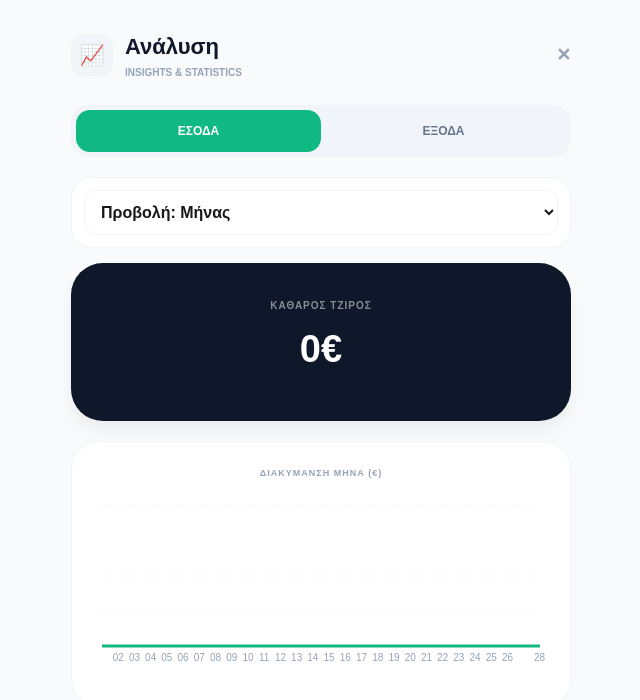
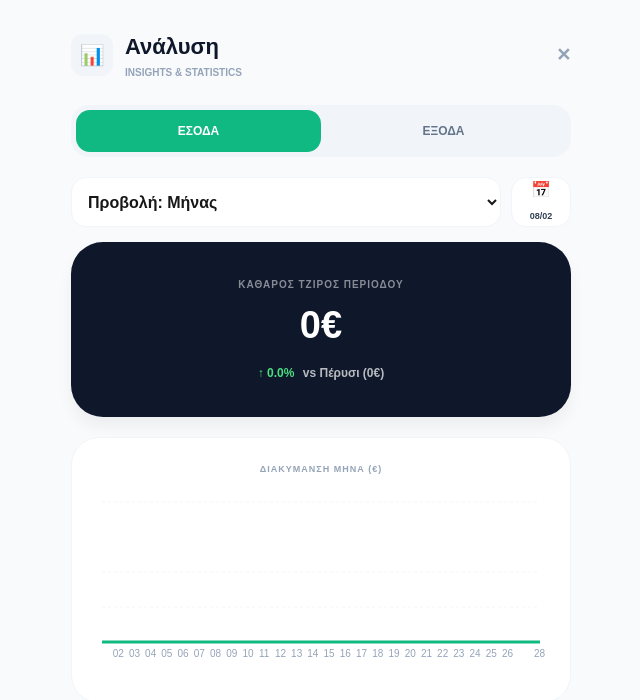
Before and after one commit to tsigris/cosy-management, a Next.js app: page /analysis in a window 1280 px wide. Shown: the top 700 px of the page, without its empty margins (319-959 px from the left). Built offline with nearby package versions, Linux system fonts and the light colour scheme.

Commit message:
Update page.tsx

```diff
--- a/src/app/analysis/page.tsx
+++ b/src/app/analysis/page.tsx
@@ -5,7 +5,10 @@ import { useEffect, useState, Suspense, useMemo } from 'react'
 import { supabase } from '@/lib/supabase'
 import Link from 'next/link'
 import { useRouter } from 'next/navigation'
-import { startOfMonth, endOfMonth, format, parseISO, eachDayOfInterval } from 'date-fns'
+import {
+  startOfMonth, endOfMonth, format, parseISO, eachDayOfInterval,
+  subYears, startOfWeek, endOfWeek, isWithinInterval, startOfYear, endOfYear
+} from 'date-fns'
 import { el } from 'date-fns/locale'
 import { AreaChart, Area, XAxis, Tooltip, ResponsiveContainer, CartesianGrid } from 'recharts'
 
@@ -26,7 +29,11 @@ function AnalysisContent() {
         if (!user) return
         const { data: profile } = await supabase.from('profiles').select('store_id').eq('id', user.id).single()
         if (profile?.store_id) {
-          const { data } = await supabase.from('transactions').select('*, suppliers(name)').eq('store_id', profile.store_id).order('date', { ascending: true })
+          // Φέρνουμε δεδομένα και από πέρυσι για τη σύγκριση
+          const { data } = await supabase.from('transactions')
+            .select('*, suppliers(name)')
+            .eq('store_id', profile.store_id)
+            .order('date', { ascending: true })
           if (data) setTransactions(data)
         }
       } catch (err) { console.error(err) } finally { setLoading(false) }
@@ -34,22 +41,50 @@ function AnalysisContent() {
     loadData()
   }, [])
 
-  const filteredData = useMemo(() => {
-    return transactions.filter(t => {
-      if (period === 'custom_day') return t.date.split('T')[0] === selectedDate
-      if (period === 'month') {
+  // --- ΛΟΓΙΚΗ ΥΠΟΛΟΓΙΣΜΟΥ ΠΕΡΙΟΔΩΝ (ΤΩΡΑ & ΠΕΡΣΙ) ---
+  const stats = useMemo(() => {
+    const now = parseISO(selectedDate)
+    const lastYear = subYears(now, 1)
+
+    let currentRange = { start: now, end: now }
+    let lastYearRange = { start: lastYear, end: lastYear }
+
+    if (period === 'month') {
+      currentRange = { start: startOfMonth(now), end: endOfMonth(now) }
+      lastYearRange = { start: startOfMonth(lastYear), end: endOfMonth(lastYear) }
+    } else if (period === 'week') {
+      currentRange = { start: startOfWeek(now, { weekStartsOn: 1 }), end: endOfWeek(now, { weekStartsOn: 1 }) }
+      lastYearRange = { start: startOfWeek(lastYear, { weekStartsOn: 1 }), end: endOfWeek(lastYear, { weekStartsOn: 1 }) }
+    } else if (period === 'year') {
+      currentRange = { start: startOfYear(now), end: endOfYear(now) }
+      lastYearRange = { start: startOfYear(lastYear), end: endOfYear(lastYear) }
+    }
+
+    const currentData = transactions.filter(t => {
         const d = parseISO(t.date)
-        const now = new Date()
-        return d >= startOfMonth(now) && d <= endOfMonth(now)
-      }
-      return true
+        if (period === 'custom_day') return t.date.split('T')[0] === selectedDate
+        return isWithinInterval(d, currentRange)
     })
-  }, [transactions, period, selectedDate])
 
-  const currentViewData = filteredData.filter(t => (view === 'income' ? t.type === 'income' : t.type === 'expense' || t.category === 'pocket'))
-  const totalAmount = currentViewData.filter(t => t.category !== 'pocket' && !t.is_credit).reduce((acc, t) => acc + Number(t.amount), 0)
+    const prevData = transactions.filter(t => {
+        const d = parseISO(t.date)
+        if (period === 'custom_day') return t.date.split('T')[0] === format(lastYear, 'yyyy-MM-dd')
+        return isWithinInterval(d, lastYearRange)
+    })
 
-  const zEntries = currentViewData.filter(t => t.category === 'Εσοδα Ζ')
+    const currentViewData = currentData.filter(t => (view === 'income' ? t.type === 'income' : t.type === 'expense' || t.category === 'pocket'))
+    const prevViewData = prevData.filter(t => (view === 'income' ? t.type === 'income' : t.type === 'expense' || t.category === 'pocket'))
+
+    const currentTotal = currentViewData.filter(t => t.category !== 'pocket' && !t.is_credit).reduce((acc, t) => acc + Number(t.amount), 0)
+    const prevTotal = prevViewData.filter(t => t.category !== 'pocket' && !t.is_credit).reduce((acc, t) => acc + Number(t.amount), 0)
+
+    const diff = currentTotal - prevTotal
+    const percent = prevTotal !== 0 ? (diff / prevTotal) * 100 : 0
+
+    return { currentTotal, prevTotal, diff, percent, currentViewData, currentData }
+  }, [transactions, period, selectedDate, view])
+
+  const zEntries = stats.currentViewData.filter(t => t.category === 'Εσοδα Ζ')
   const zStats = {
     total: zEntries.reduce((acc, t) => acc + Number(t.amount), 0),
     count: zEntries.length,
@@ -61,7 +96,7 @@ function AnalysisContent() {
 
   const chartData = useMemo(() => {
     if (period !== 'month') return []
-    const days = eachDayOfInterval({ start: startOfMonth(new Date()), end: endOfMonth(new Date()) })
+    const days = eachDayOfInterval({ start: startOfMonth(parseISO(selectedDate)), end: endOfMonth(parseISO(selectedDate)) })
     return days.map(day => {
       const dayStr = format(day, 'yyyy-MM-dd')
       const dayTotal = transactions
@@ -69,7 +104,7 @@ function AnalysisContent() {
         .reduce((sum, t) => sum + Math.abs(Number(t.amount)), 0)
       return { name: format(day, 'dd'), amount: dayTotal }
     })
-  }, [transactions, view, period])
+  }, [transactions, view, period, selectedDate])
 
   return (
     <div style={{ maxWidth: '500px', margin: '0 auto', fontFamily: 'sans-serif' }}>
@@ -77,7 +112,7 @@ function AnalysisContent() {
       {/* HEADER */}
       <div style={{ display: 'flex', justifyContent: 'space-between', alignItems: 'center', marginBottom: '25px', paddingTop: '15px' }}>
         <div style={{ display: 'flex', alignItems: 'center', gap: '12px' }}>
-          <div style={logoBoxStyle}>📈</div>
+          <div style={logoBoxStyle}>📊</div>
           <div>
             <h1 style={{ fontWeight: '900', fontSize: '22px', margin: 0, color: '#0f172a' }}>Ανάλυση</h1>
             <p style={{ margin: '2px 0 0', fontSize: '10px', color: '#94a3b8', fontWeight: '800', textTransform: 'uppercase' }}>Insights & Statistics</p>
@@ -92,23 +127,32 @@ function AnalysisContent() {
         <button onClick={() => setView('expenses')} style={{...tabBtn, backgroundColor: view === 'expenses' ? '#ef4444' : 'transparent', color: view === 'expenses' ? 'white' : '#64748b'}}>ΕΞΟΔΑ</button>
       </div>
 
-      {/* PERIOD & CALENDAR */}
-      <div style={filterCard}>
+      {/* FILTER BAR WITH PERMANENT CALENDAR */}
+      <div style={filterBar}>
         <select value={period} onChange={e => setPeriod(e.target.value)} style={selectStyle}>
+          <option value="custom_day">Προβολή: Ημέρα</option>
+          <option value="week">Προβολή: Εβδομάδα</option>
           <option value="month">Προβολή: Μήνας</option>
-          <option value="custom_day">Προβολή: Ημέρα</option>
+          <option value="year">Προβολή: Έτος</option>
         </select>
-        {period === 'custom_day' && (
-          <div style={dateInputWrapper}>
+
+        <div style={calendarCard}>
             <input type="date" value={selectedDate} onChange={e => setSelectedDate(e.target.value)} style={dateInput} />
-            <span style={{fontSize:'18px'}}>📅</span>
-          </div>
-        )}
+            <div style={{textAlign:'center'}}>
+                <span style={{fontSize:'16px', display:'block'}}>📅</span>
+                <span style={{fontSize:'9px', fontWeight:'900', color:'#334155'}}>{format(parseISO(selectedDate), 'dd/MM')}</span>
+            </div>
+        </div>
       </div>
 
       <div style={{...heroCard, backgroundColor: view === 'income' ? '#0f172a' : '#450a0a'}}>
-        <p style={labelMicro}>{view === 'income' ? 'ΚΑΘΑΡΟΣ ΤΖΙΡΟΣ' : 'ΣΥΝΟΛΙΚΑ ΕΞΟΔΑ'}</p>
-        <h2 style={{ fontSize: '38px', fontWeight: '900', margin: '8px 0' }}>{totalAmount.toLocaleString('el-GR')}€</h2>
+        <p style={labelMicro}>ΚΑΘΑΡΟΣ ΤΖΙΡΟΣ ΠΕΡΙΟΔΟΥ</p>
+        <h2 style={{ fontSize: '38px', fontWeight: '900', margin: '5px 0' }}>{stats.currentTotal.toLocaleString('el-GR')}€</h2>
+
+        {/* ΣΥΓΚΡΙΣΗ ΜΕ ΠΕΡΣΙ */}
+        <div style={{ marginTop: '10px', fontSize: '12px', fontWeight: '700', color: stats.percent >= 0 ? '#4ade80' : '#f87171' }}>
+            {stats.percent >= 0 ? '↑' : '↓'} {Math.abs(stats.percent).toFixed(1)}% <span style={{opacity:0.7, color:'white', marginLeft: '5px'}}>vs Πέρυσι ({stats.prevTotal.toFixed(0)}€)</span>
+        </div>
       </div>
 
       {/* AREA CHART */}
@@ -142,7 +186,7 @@ function AnalysisContent() {
               <p style={{ fontWeight: '900', margin: 0, fontSize: '15px' }}>📟 ΣΥΝΟΛΟ Ζ ΠΕΡΙΟΔΟΥ</p>
               <span style={{ fontSize: '11px', opacity: 0.7 }}>{zStats.count} Καταχωρήσεις</span>
             </div>
-            <p style={{ fontWeight: '900', fontSize: '20px', margin: 0 }}>+{zStats.total.toFixed(2)}€</p>
+            <p style={{ fontWeight: '900', fontSize: '18px', margin: 0 }}>+{zStats.total.toFixed(2)}€</p>
           </div>
           {isZExpanded && (
             <div style={zDetail}>
@@ -157,9 +201,8 @@ function AnalysisContent() {
         </div>
       )}
 
-      {/* REGULAR LIST */}
       <div style={listWrapper}>
-        {currentViewData.filter(t => t.category !== 'Εσοδα Ζ').map(t => (
+        {stats.currentViewData.filter(t => t.category !== 'Εσοδα Ζ').map(t => (
           <div key={t.id} style={rowStyle}>
             <div style={{ flex: 1 }}>
               <p style={{ fontWeight: '800', fontSize: '14px', margin: 0, color: '#1e293b' }}>{t.suppliers?.name || t.notes || t.category.toUpperCase()}</p>
@@ -180,9 +223,9 @@ const logoBoxStyle: any = { width: '42px', height: '42px', backgroundColor: '#f1
 const backBtnStyle: any = { textDecoration: 'none', color: '#94a3b8', fontSize: '18px', fontWeight: 'bold' };
 const tabContainer: any = { display: 'flex', backgroundColor: '#f1f5f9', borderRadius: '18px', padding: '5px', marginBottom: '20px' };
 const tabBtn: any = { flex: 1, border: 'none', padding: '12px', borderRadius: '14px', fontWeight: '900', fontSize: '12px', cursor: 'pointer', transition: '0.2s' };
-const filterCard: any = { backgroundColor: 'white', padding: '12px', borderRadius: '20px', border: '1px solid #f1f5f9', marginBottom: '15px', display: 'flex', gap: '10px' };
-const selectStyle: any = { flex: 1, padding: '12px', borderRadius: '12px', border: '1px solid #f1f5f9', fontWeight: '800', outline: 'none' };
-const dateInputWrapper: any = { flex: 1, position: 'relative', display: 'flex', alignItems: 'center', justifyContent: 'center', backgroundColor: '#f8fafc', borderRadius: '12px', border: '1px solid #f1f5f9' };
+const filterBar: any = { display: 'flex', gap: '10px', marginBottom: '15px', alignItems: 'stretch' };
+const selectStyle: any = { flex: 1, padding: '12px', borderRadius: '15px', border: '1px solid #f1f5f9', fontWeight: '800', outline: 'none', backgroundColor: 'white' };
+const calendarCard: any = { position: 'relative', width: '60px', backgroundColor: 'white', borderRadius: '15px', border: '1px solid #f1f5f9', display: 'flex', alignItems: 'center', justifyContent: 'center', cursor: 'pointer' };
 const dateInput: any = { position: 'absolute', opacity: 0, width: '100%', height: '100%', cursor: 'pointer' };
 const heroCard: any = { padding: '35px 20px', borderRadius: '32px', color: 'white', textAlign: 'center', marginBottom: '20px', boxShadow: '0 10px 15px rgba(0,0,0,0.05)' };
 const labelMicro: any = { fontSize: '10px', fontWeight: '900', opacity: 0.5, letterSpacing: '1px' };
```
